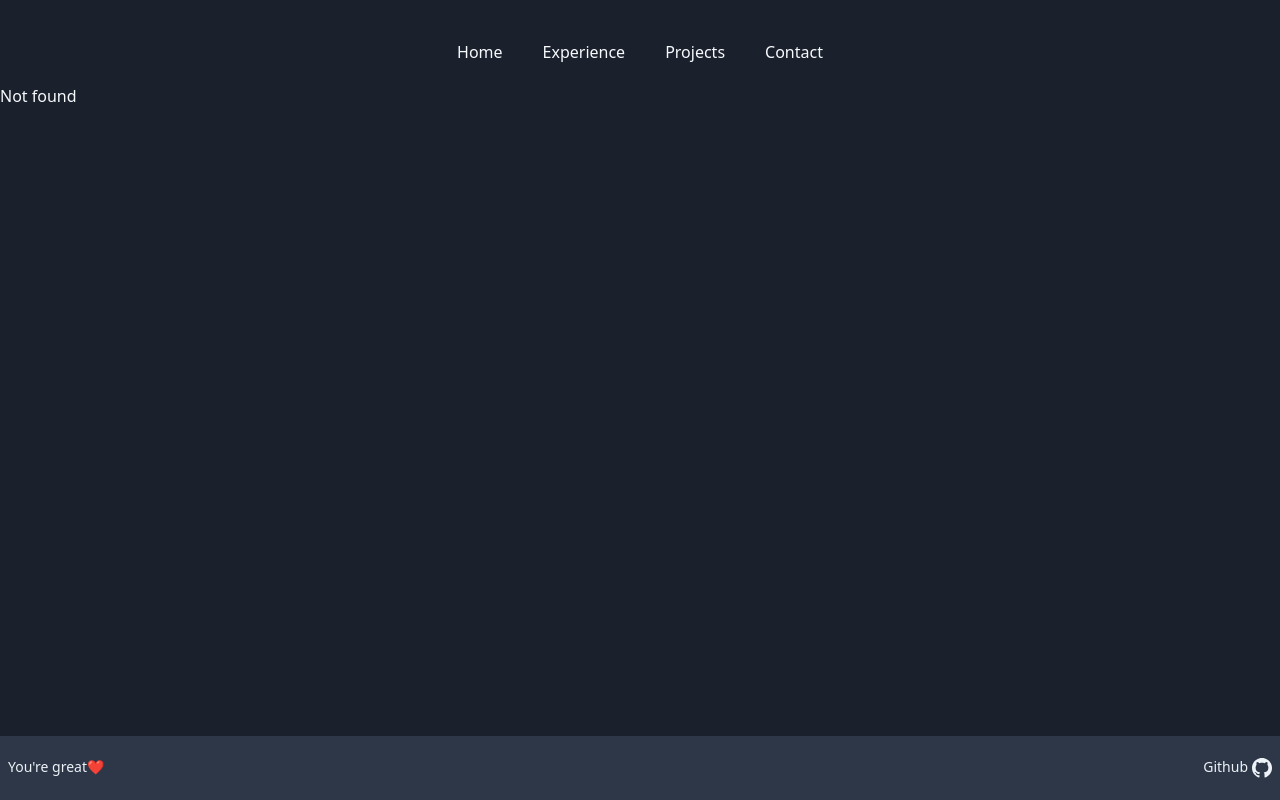
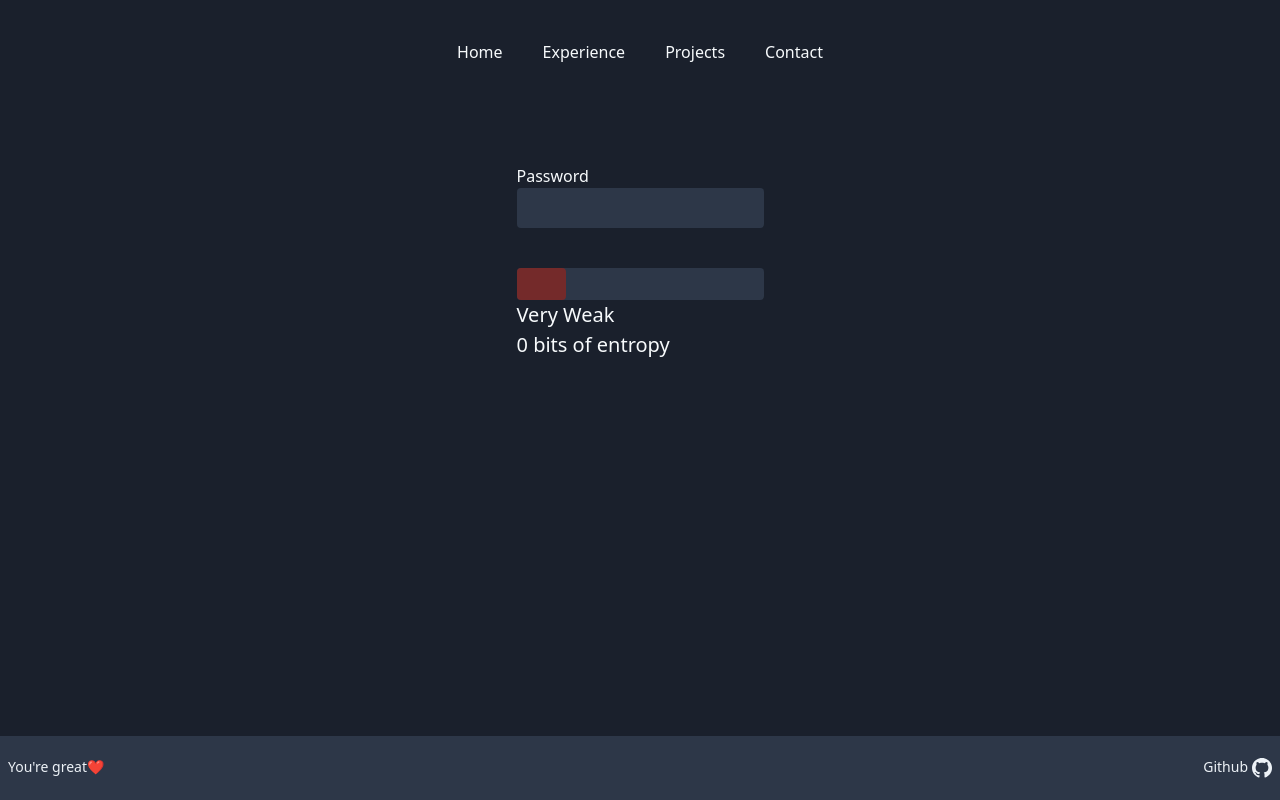
Before and after one commit to windows-user0/portfolio, a React (Create React App) app: page /password-entropy in a window 1280 px wide. Before the commit this address had no page. Built offline with nearby package versions, Linux system fonts and the light colour scheme.

Commit message:
Password Entropy calculator added ( future package )

```diff
--- a/src/App.tsx
+++ b/src/App.tsx
@@ -10,6 +10,7 @@ import { BrowserRouter as Router, Switch, Route } from "react-router-dom";
 import Loading from "./components/Loading";
 import Navbar from "./components/Navbar";
 import Footer from "./components/Footer";
+import PasswordEntropy from "./pages/PasswordEntropy";
 const Experience = React.lazy(() => import("./pages/Experience"));
 
 function App() {
@@ -31,6 +32,9 @@ function App() {
             <Route path="/projects">
               <Projects />
             </Route>
+            <Route path="/password-entropy">
+              <PasswordEntropy />
+            </Route>
             <Route path="/experience">
               <Suspense fallback={<Loading />}>
                 <Experience />
--- /dev/null
+++ b/src/helpers/passwordEntropyCalculator.tsx
@@ -0,0 +1,123 @@
+interface PasswordStrenghtCalculator {
+  password: string;
+}
+
+export default function passwordCalculator(password: string) {
+  return new PasswordStrenghtCalculator(password);
+}
+class PasswordStrenghtCalculator {
+  constructor(password: string) {
+    this.password = password;
+  }
+
+  private get lenght() {
+    return this.password.length;
+  }
+  private get splitPassword() {
+    return this.password.split("");
+  }
+
+  get entropy() {
+    const firstLetter = this.splitPassword[0];
+    const lastLetter = this.splitPassword[this.lenght - 1];
+    const additionalCombinationsFirstLetter = this.getSpecialCombinationsForLetter(
+      firstLetter
+    );
+    const additionalCombinationsLastLetter = this.getSpecialCombinationsForLetter(
+      lastLetter
+    );
+
+    let possibleSymbols = 0;
+    const {
+      special,
+      uppercase,
+      numbers,
+      lowercase,
+    } = this.numberOfValidChars();
+    if (numbers) possibleSymbols += 10;
+    if (lowercase) possibleSymbols += 26;
+    if (uppercase) possibleSymbols += 26;
+    if (special) possibleSymbols += 33;
+
+    if (this.lenght === 0) return 0;
+    if (this.lenght === 1) {
+      return Math.log2(26 + additionalCombinationsFirstLetter);
+    }
+    if (this.lenght === 2) {
+      return Math.log2(
+        (26 + additionalCombinationsFirstLetter) *
+          (26 + additionalCombinationsLastLetter)
+      );
+    }
+
+    return Math.log2(
+      (26 + additionalCombinationsFirstLetter) *
+        possibleSymbols ** Math.max(this.lenght - 2, 0) *
+        (26 + additionalCombinationsLastLetter)
+    );
+  }
+
+  private numberOfValidChars() {
+    let numbersInPassword = 0;
+    // 26 lowercase
+    let lowercaseLettersInPassword = 0;
+    // 26 uppercase
+    let uppercaseLettersInPassword = 0;
+    // 33 special char
+    let specialCharsInPassword = 0;
+
+    const password = this.splitPassword.splice(1, this.lenght - 2);
+
+    password.forEach((letter: string) => {
+      if (this.checkTypeOfChar(letter) === "number") {
+        numbersInPassword++;
+      } else if (this.checkTypeOfChar(letter) === "upppercase") {
+        uppercaseLettersInPassword++;
+      } else if (this.checkTypeOfChar(letter) === "special") {
+        specialCharsInPassword++;
+      } else lowercaseLettersInPassword++;
+    });
+    return {
+      special: specialCharsInPassword,
+      lowercase: lowercaseLettersInPassword,
+      uppercase: uppercaseLettersInPassword,
+      numbers: numbersInPassword,
+    };
+  }
+  get text() {
+    if (this.entropy < 28) return "Very Weak";
+    if (this.entropy < 35) return "Weak";
+    if (this.entropy < 59) return "Reasonable";
+    if (this.entropy < 128) return "Strong";
+    if (this.entropy >= 128) return "Very strong";
+  }
+
+  private getSpecialCombinationsForLetter(letter: string): number {
+    switch (this.checkTypeOfChar(letter)) {
+      case "number":
+        return 10;
+      case "uppercase":
+        return 26;
+      case "special":
+        return 33;
+      default:
+        return 0;
+    }
+  }
+  private checkTypeOfChar(char: any): string {
+    if (isNaN(char) === false) return "number";
+    if (this.isUppercaseLeterCheck(char)) return "uppercase";
+    if (this.isLowercaseLetterCheck(char)) return "lowercase";
+    // Its different so its a special ch ar
+    return "special";
+  }
+
+  private isLowercaseLetterCheck(string: string) {
+    const regex = new RegExp(/[a-z]/);
+    return regex.test(string);
+  }
+  private isUppercaseLeterCheck(string: string) {
+    const regex = new RegExp(/[A-Z]/);
+    return regex.test(string);
+  }
+}
--- /dev/null
+++ b/src/pages/PasswordEntropy.tsx
@@ -0,0 +1,77 @@
+import * as React from "react";
+import passwordCalculator from "../helpers/passwordEntropyCalculator";
+export default () => {
+  const [entropy, setEntropy] = React.useState("0");
+  const [entropyText, setEntropyText] = React.useState<string>("Very Weak");
+  function calculateEntropy(evt: any) {
+    const target = evt.target;
+
+    // loop over password without first and last chars
+    const strenght = passwordCalculator(target.value);
+
+    setEntropy(strenght.entropy.toFixed(2));
+    if (strenght.text) setEntropyText(strenght.text);
+  }
+
+  const additionalClass = () => {
+    switch (entropyText) {
+      case "Very Weak":
+        return "bg-red-900";
+      case "Weak":
+        return "bg-yellow-900";
+      case "Reasonable":
+        return "bg-blue-900";
+      case "Strong":
+        return "bg-green-900";
+      case "Very strong":
+        return "bg-green-500";
+    }
+  };
+
+  const passwordStrenghtMeterPercent = () => {
+    switch (entropyText) {
+      case "Very Weak":
+        return 20;
+      case "Weak":
+        return 35;
+      case "Reasonable":
+        return 50;
+      case "Strong":
+        return 75;
+      case "Very strong":
+        return 100;
+    }
+  };
+
+  return (
+    <div className="flex justify-center">
+      <div className="flex flex-col items-center max-w-xl  pt-20 ">
+        <div className="self-start">
+          <label htmlFor="password">Password</label> <br />
+          <input
+            onChange={calculateEntropy}
+            className=" p-2 max-w-xs bg-gray-800 rounded"
+            id="password"
+            name="password"
+            type="password"
+          />
+        </div>
+
+        <div className="self-start pt-10 text-xl w-full">
+          <div className={`w-36 h-8  rounded block relative`}>
+            <div className={`bg-gray-800  w-full h-full rounded absolute`} />
+            <div
+              className={`${additionalClass()} w-full h-full rounded absolute`}
+              style={{
+                width: `${passwordStrenghtMeterPercent()}%`,
+                transition: "all 200ms ease",
+              }}
+            />
+          </div>
+          <div>{entropyText} </div>
+          <span>{entropy} bits of entropy</span>
+        </div>
+      </div>{" "}
+    </div>
+  );
+};
```
